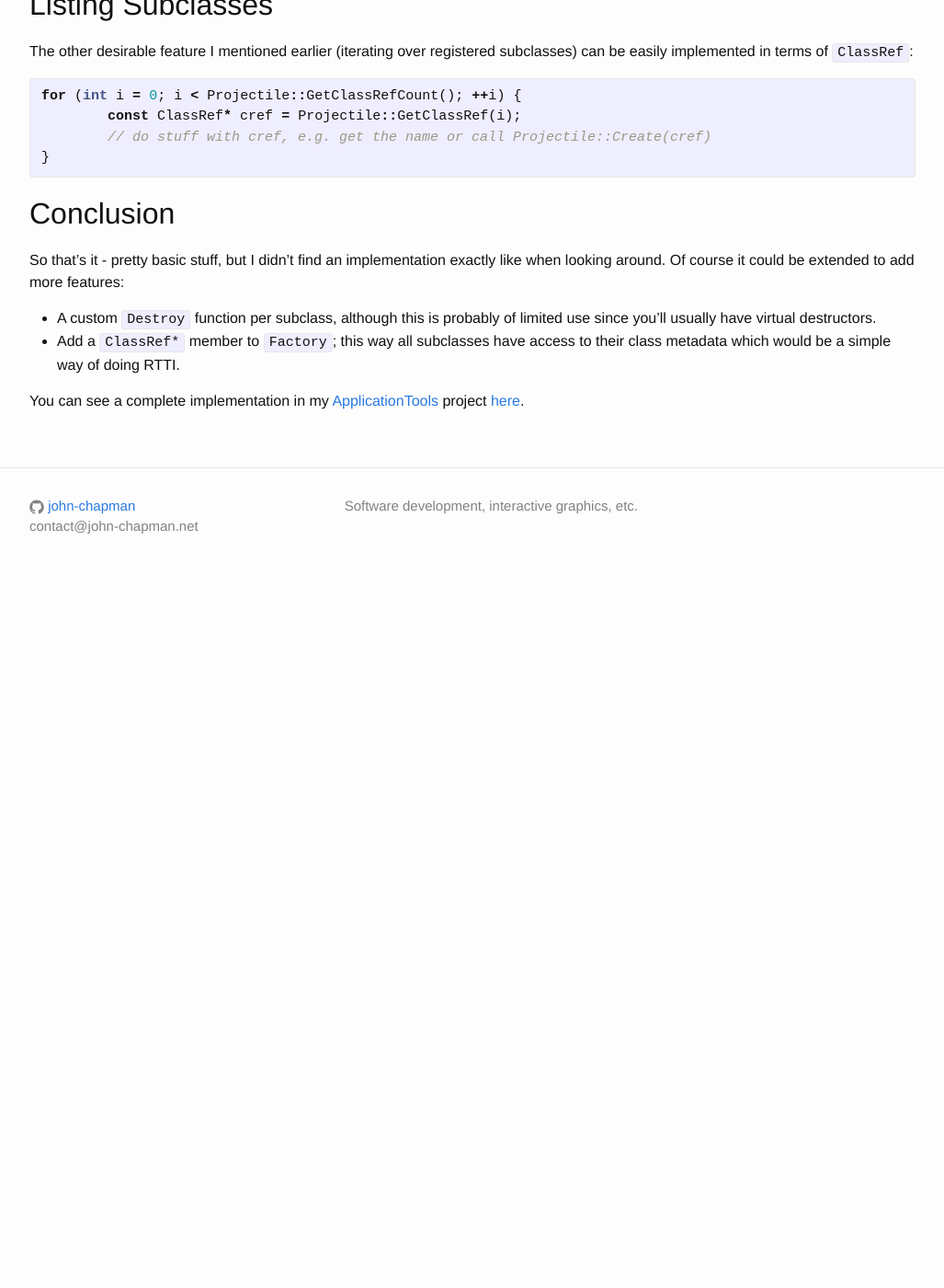
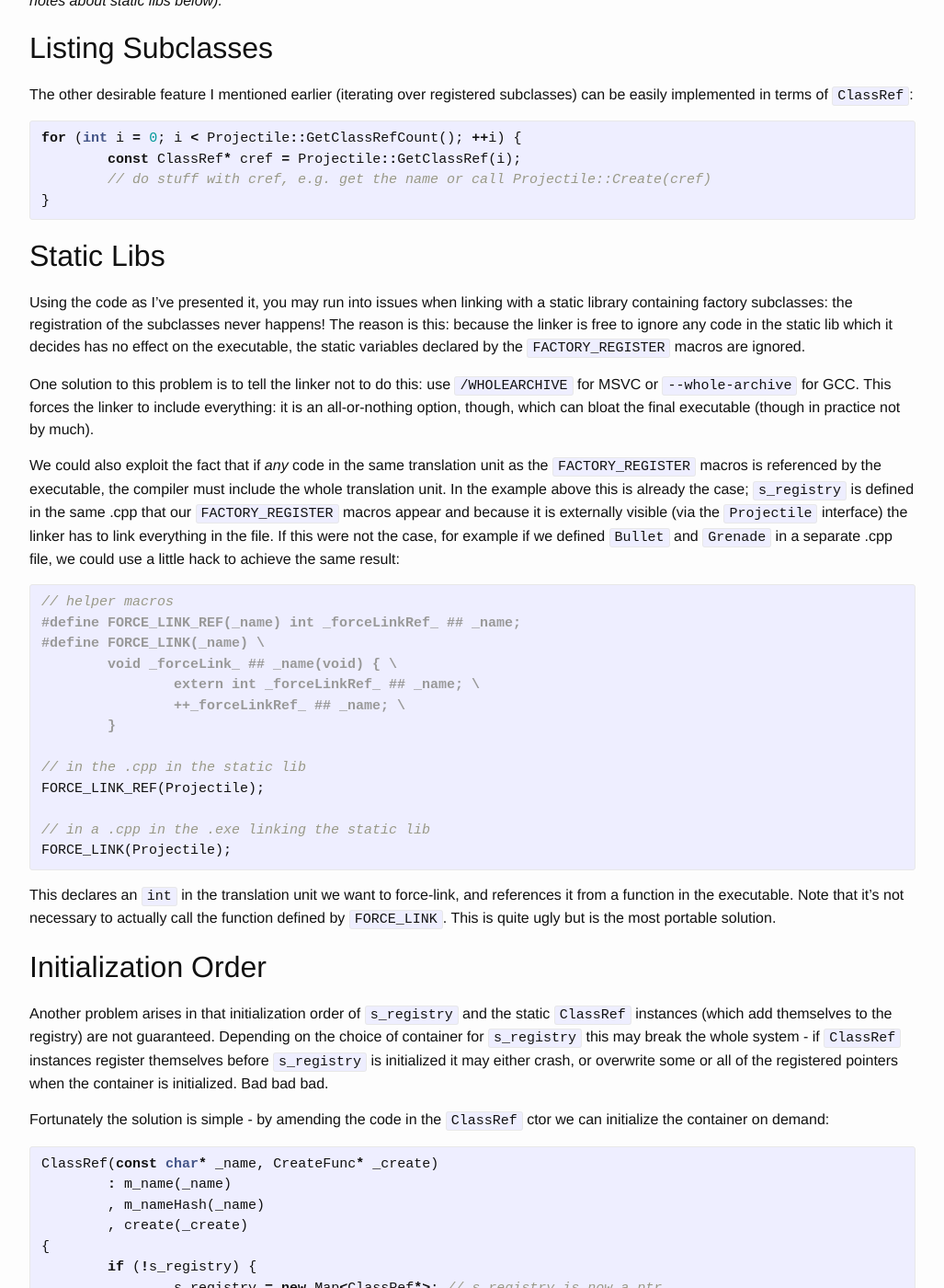
Before and after one commit to john-chapman/john-chapman.github.io, a Jekyll site: the page built from _posts/2016-11-26-factory-pattern.md, in a window 1280 px wide and 1400 px high, scrolled down 3735 px. Shown: the whole window at 92% size, without its empty margins (126-1153 px from the left). Built offline with Jekyll 4.4.1, drawn with Linux system fonts in a browser that asks for light colours; comment, search, counter and statistics services are not loaded; before the commit the page ends 4379 px from its top, so only the background shows below that; some of the changed text lies outside the part shown.

Commit message:
Added info about init order and static libs to factory pattern post

```diff
--- a/_posts/2016-11-26-factory-pattern.md
+++ b/_posts/2016-11-26-factory-pattern.md
@@ -56,7 +56,7 @@ Projectile* Projectile::Create(const char* _name)
 
 However it would be nicer to avoid writing a new `else if` clause or other boilerplate every time we add a new projectile.
 
-_Incidentally, I prefer static `Create`/`Destroy` methods on the interface class over a separate `ProjectileFactory` class, if only to reduce namespace pollution._
+_Incidentally, I prefer static `Create`/`Destroy` methods on the interface class over a separate `ProjectileFactory` class, if only to reduce namespace pollution. It doesn't really affect the way this implementation works._
 
 ## Factory Template	 ##
 
@@ -123,12 +123,12 @@ Key points:
 
 - `Factory` maintains a container, `s_registry`, which maps class names (or name hashes) to instances of `ClassRef`.
 - `ClassRef` is metadata for the subclasses we want to instantiate (the class name/hash and a ptr to a create function).
-- `ClassRefDefault` provides a default create function, which just calls `new`.
+- `ClassRefDefault` provides a default create function (which just calls `new`).
 - `FACTORY_` macros are for convenience (since the template declarations are so ugly) and also to allow changes to the implementation without breaking existing code (e.g. changing the type of `s_registry`).
 - Registration relies on static initialization to populate `s_registry`, hence care must be taken to avoid calling any of the methods of `Factory` during static initialization, because the initialization order [is not guaranteed](https://john-chapman.github.io/2016/09/01/static-initialization.html).
 - `Destroy` takes a pointer _reference_ so that it can set `_inst_ = nullptr`, which just helps to catch dangling ptr bugs.
 
-So, deriving from `Factory` we automatically get the required `Create` and `Destroy` methods which can instantiate any registered subclass by name. With this in mind, let's return to the `Projectile` example and 'factorify' it:
+So, deriving from `Factory` we automatically get the required `Create` and `Destroy` methods which can instantiate any registered subclass by name. With this in mind, let's return to the `Projectile` example and 'factory-fy' it:
 
 {% highlight cpp %}
 // in the .h
@@ -156,10 +156,10 @@ public:
 	virtual void update() { /* grenade stuff */ }
 };
 FACTORY_REGISTER_DEFAULT(Projectile, Grenade); // register Grenade
-
+;
 {% endhighlight %}
 
-_Note that the definitions of `Bullet` and `Grenade` don't need to be public - if client code is written in terms of the `Projectile` interface they can be hidden away inside the .cpp, which incurs minimum recompilation when adding new projectile types._
+_Note that the definitions of `Bullet` and `Grenade` don't need to be public - if client code is written only in terms of the `Projectile` interface they can be hidden away inside the .cpp, which incurs minimum recompilation when adding new projectile types (but see the notes about static libs below)._
 
 ## Listing Subclasses ##
 
@@ -172,9 +172,54 @@ for (int i = 0; i < Projectile::GetClassRefCount(); ++i) {
 }
 {% endhighlight %}
 
+## Static Libs ##
+
+Using the code as I've presented it, you may run into issues when linking with a static library containing factory subclasses: the registration of the subclasses never happens! The reason is this: because the linker is free to ignore any code in the static lib which it decides has no effect on the executable, the static variables declared by the `FACTORY_REGISTER` macros are ignored.
+
+One solution to this problem is to tell the linker not to do this: use `/WHOLEARCHIVE` for MSVC or `--whole-archive` for GCC. This forces the linker to include everything: it is an all-or-nothing option, though, which can bloat the final executable (though in practice not by much).
+
+We could also exploit the fact that if _any_ code in the same translation unit as the `FACTORY_REGISTER` macros is referenced by the executable, the compiler must include the whole translation unit. In the example above this is already the case; `s_registry` is defined in the same .cpp that our `FACTORY_REGISTER` macros appear and because it is externally visible (via the `Projectile` interface) the linker has to link everything in the file. If this were not the case, for example if we defined `Bullet` and `Grenade` in a separate .cpp file, we could use a little hack to achieve the same result:
+
+{% highlight cpp %}
+// helper macros
+#define FORCE_LINK_REF(_name) int _forceLinkRef_ ## _name;
+#define FORCE_LINK(_name) \
+	void _forceLink_ ## _name(void) { \
+		extern int _forceLinkRef_ ## _name; \
+		++_forceLinkRef_ ## _name; \
+	}
+
+// in the .cpp in the static lib
+FORCE_LINK_REF(Projectile);
+
+// in a .cpp in the .exe linking the static lib
+FORCE_LINK(Projectile);
+{% endhighlight %}
+
+This declares an `int` in the translation unit we want to force-link, and references it from a function in the executable. Note that it's not necessary to actually call the function defined by `FORCE_LINK`. This is quite ugly but is the most portable solution.
+
+## Initialization Order ##
+
+Another problem arises in that initialization order of `s_registry` and the static `ClassRef` instances (which add themselves to the registry) are not guaranteed. Depending on the choice of container for `s_registry` this may break the whole system - if `ClassRef` instances register themselves before `s_registry` is initialized it may either crash, or overwrite some or all of the registered pointers when the container is initialized. Bad bad bad.
+
+Fortunately the solution is simple - by amending the code in the `ClassRef` ctor we can initialize the container on demand:
+
+{% highlight cpp %}
+ClassRef(const char* _name, CreateFunc* _create)
+	: m_name(_name)
+	, m_nameHash(_name)
+	, create(_create)
+{
+	if (!s_registry) {
+		s_registry = new Map<ClassRef*>; // s_registry is now a ptr
+	}
+	(*s_registry)[m_nameHash] = this;
+}
+{% endhighlight %}
+
 ## Conclusion ##
 
-So that's it - pretty basic stuff, but I didn't find an implementation exactly like when looking around. Of course it could be extended to add more features:
+So that's it - mostly basic stuff, but I didn't find an implementation exactly like this when looking around. Of course it could be extended to add more features:
 
 - A custom `Destroy` function per subclass, although this is probably of limited use since you'll usually have virtual destructors.
 - Add a `ClassRef*` member to `Factory`; this way all subclasses have access to their class metadata which would be a simple way of doing RTTI.
```
Also changed, not shown: other parts of _posts/2016-11-26-factory-pattern.md (+3 -3 lines).
